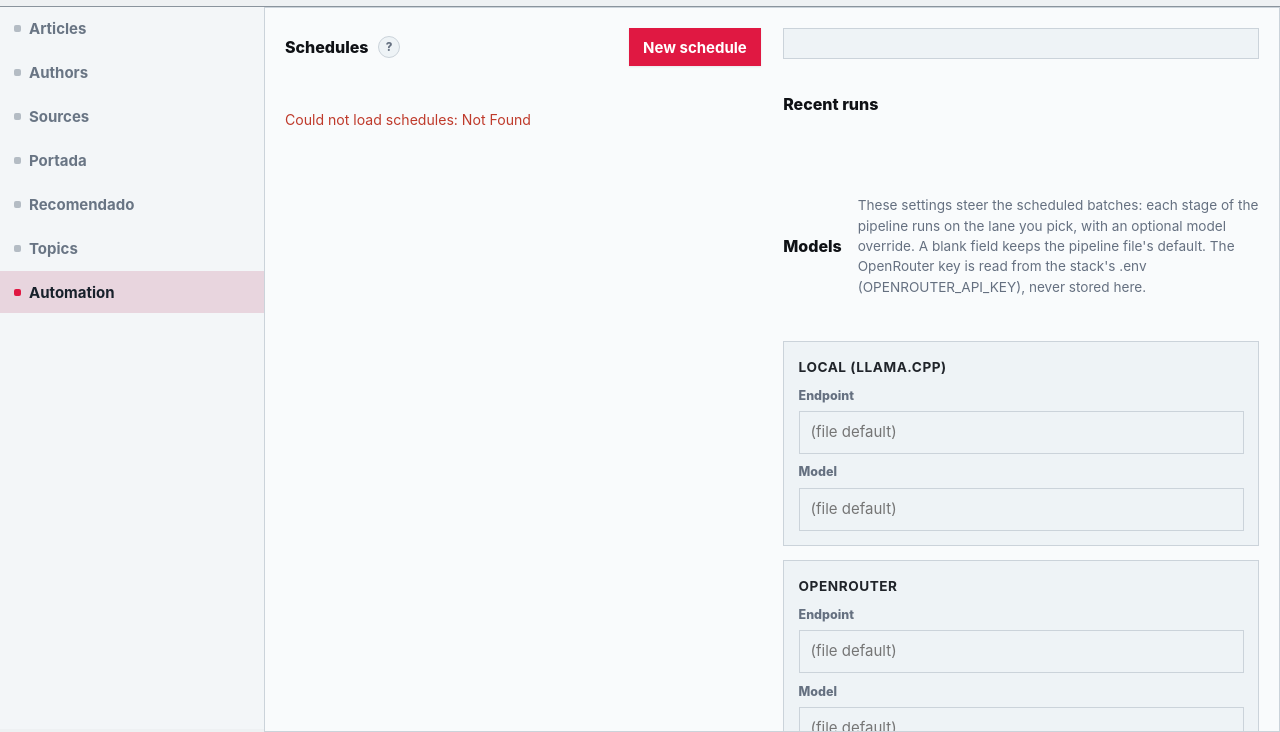
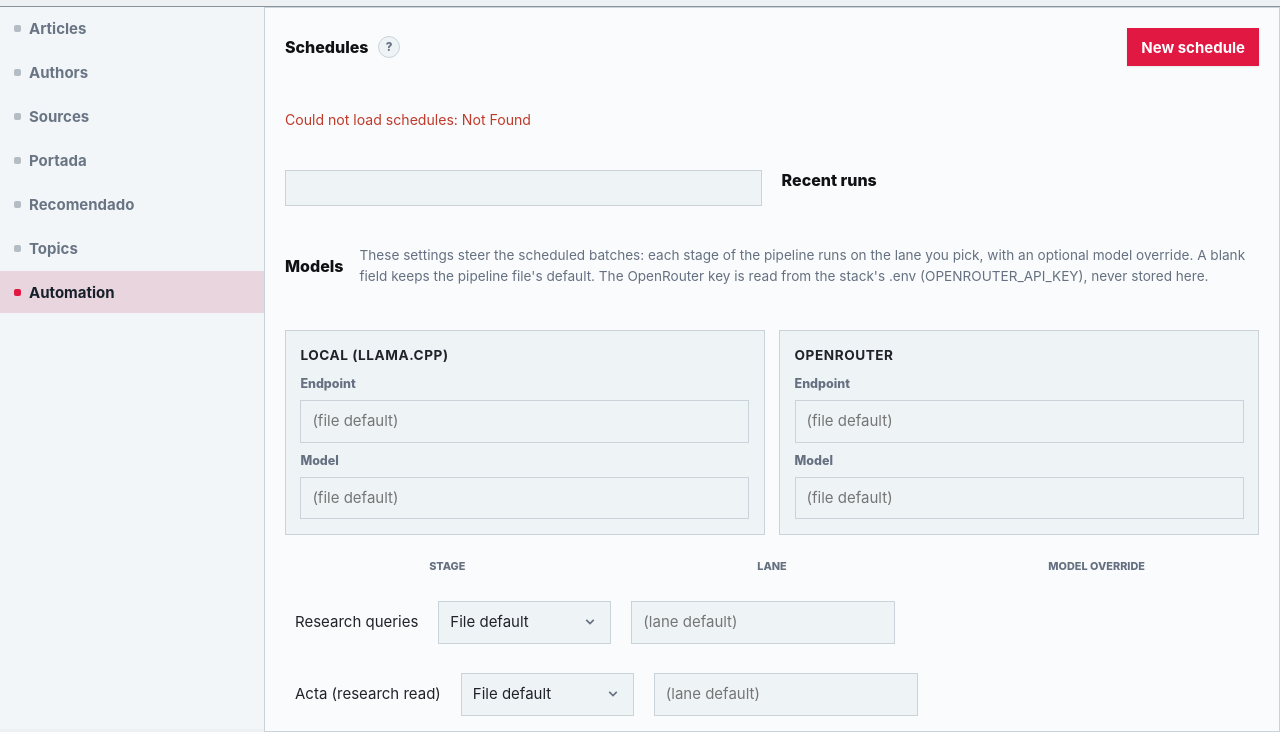
Before and after one commit to hec-ovi/censurado-web-backend, a website: page internal/adminweb/static/index.html in a window 1280 px wide. Both pictures are taken after a click on the tab "Automation". Shown: the part 68-800 px from the top of the page. Drawn offline with Linux system fonts and the light colour scheme; no server answers.

Commit message:
Stack the Automation tab as two rows: schedules above, status and models below

```diff
--- a/internal/adminweb/static/automation.css
+++ b/internal/adminweb/static/automation.css
@@ -71,10 +71,6 @@
 }
 
 /* --- recent-runs strip -------------------------------------------------- */
-
-.automation-runs-head {
-  margin-top: 1.4rem;
-}
 
 .automation-runs {
   display: grid;
@@ -203,13 +199,14 @@
   min-height: 0;
 }
 
-/* --- the 50/50 split ------------------------------------------------------ */
+/* --- the 50/50 split: two stacked rows ------------------------------------ */
+/* Top row: the schedule list, scrolling inside roughly half the viewport.
+   Bottom row: the status card + recent runs + models setup. */
 
 .automation-split {
   display: grid;
-  grid-template-columns: minmax(0, 1fr) minmax(0, 1fr);
-  gap: 1.4rem;
-  align-items: start;
+  grid-template-rows: auto auto;
+  gap: 1.6rem;
 }
 
 .automation-half {
@@ -220,8 +217,20 @@
 }
 
 .automation-scroll {
-  max-height: 72vh;
+  max-height: 46vh;
   overflow-y: auto;
+}
+
+/* The ops row spreads its blocks side by side when there is room; each block
+   still stacks cleanly on a narrow window. */
+.automation-ops {
+  grid-template-columns: repeat(auto-fit, minmax(24rem, 1fr));
+  gap: 1.2rem;
+}
+
+.automation-ops .models-section {
+  grid-column: 1 / -1;
+  margin-top: 0.4rem;
 }
 
 /* --- the live status card ------------------------------------------------- */
@@ -505,8 +514,11 @@ button.cal-day[aria-pressed="true"] {
   align-content: start;
 }
 
+.automation-runs-head {
+  margin-top: 0;
+}
+
 @media (max-width: 70rem) {
-  .automation-split,
   .automation-edit-grid {
     grid-template-columns: 1fr;
   }
--- a/internal/adminweb/static/components/automationPanel.js
+++ b/internal/adminweb/static/components/automationPanel.js
@@ -67,8 +67,10 @@ export function AutomationPanel({ api, onChanged, refreshMs = 0 } = {}) {
       ]),
       el("div", { class: "automation-half automation-ops" }, [
         statusEl,
-        el("div", { class: "panel-head automation-runs-head" }, [el("h2", {}, t("Recent runs"))]),
-        runsEl,
+        el("div", { class: "automation-runs-block" }, [
+          el("div", { class: "panel-head automation-runs-head" }, [el("h2", {}, t("Recent runs"))]),
+          runsEl,
+        ]),
         models.element,
       ]),
     ]),
```
